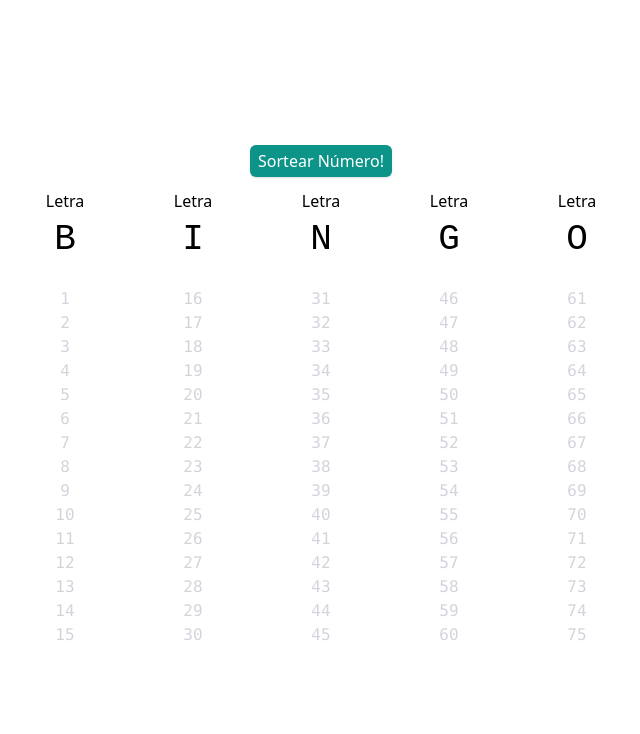
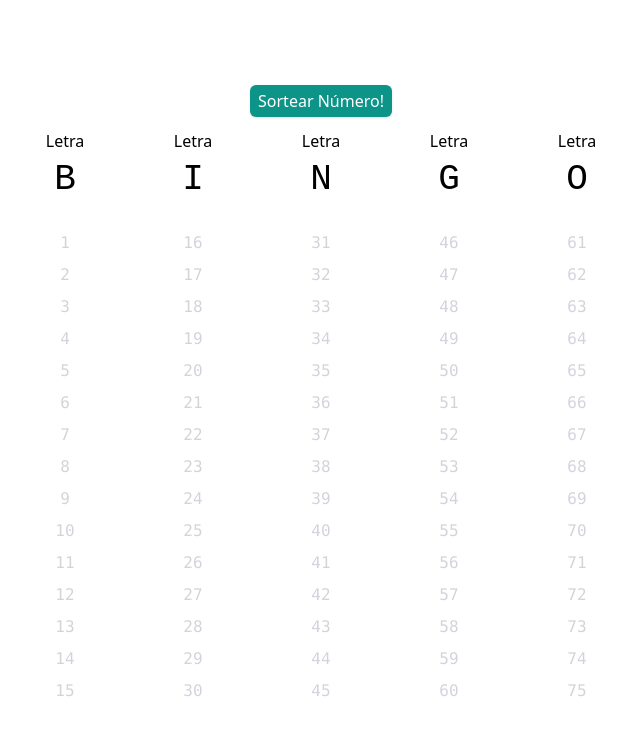
Before and after one commit to brwolfgang/bingo-react, a React (Create React App) app: page / in a window 1280 px wide. Shown: the top 734 px of the page, without its empty margins (319-959 px from the left). Built offline with nearby package versions, Linux system fonts and the light colour scheme.

Commit message:
Corrige bug em que as colunas numéricas ficam mudando de tamanho

```diff
--- a/src/componentes/ColunaNumerica.jsx
+++ b/src/componentes/ColunaNumerica.jsx
@@ -3,7 +3,7 @@ import Numero from "./Numero";
 
 const ColunaNumerica = ({numeros, numeroRecemSorteado}) => {
     return (
-        <div className="flex flex-col flex-nowrap items-center justify-center">
+        <div className="flex flex-1 flex-col flex-nowrap items-center justify-center">
             {numeros.map(numero => {
                 const ehRecemSorteado = numeroRecemSorteado && numero.valor === numeroRecemSorteado.valor
 
--- a/src/componentes/Numero.jsx
+++ b/src/componentes/Numero.jsx
@@ -11,7 +11,7 @@ class Numero extends React.Component {
                 </div>
             )
         } else {
-            return <div className="font-mono text-gray-300">{this.props.valor}</div>
+            return <div className="font-mono text-gray-300 px2 py-1">{this.props.valor}</div>
         }
     }
 }
```
